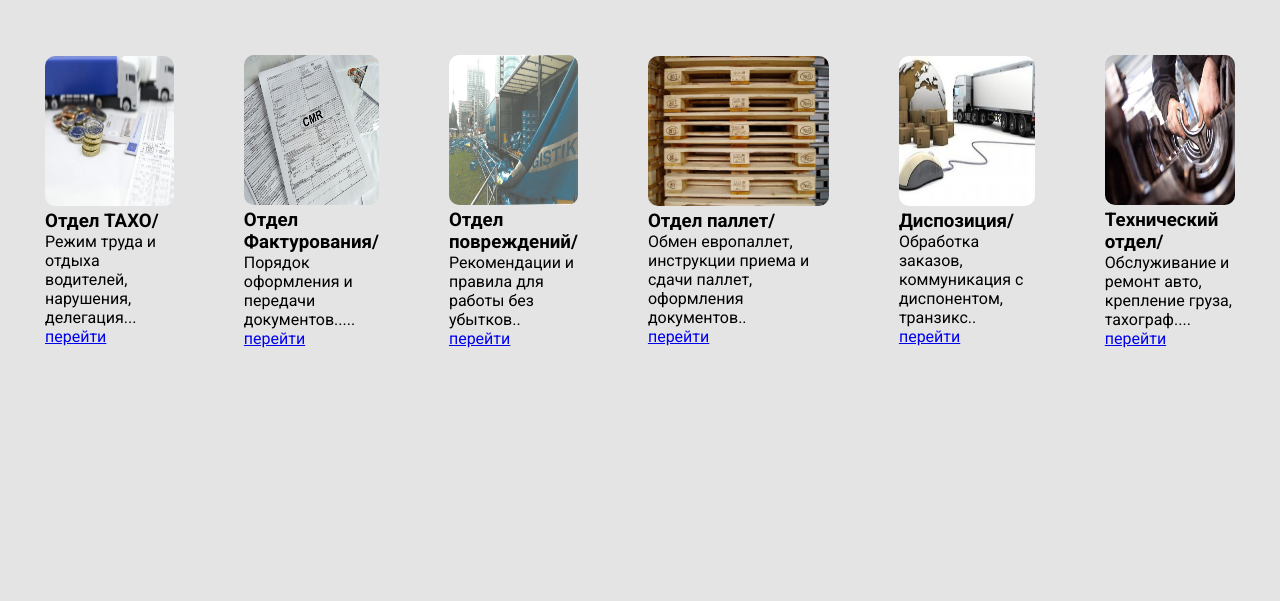
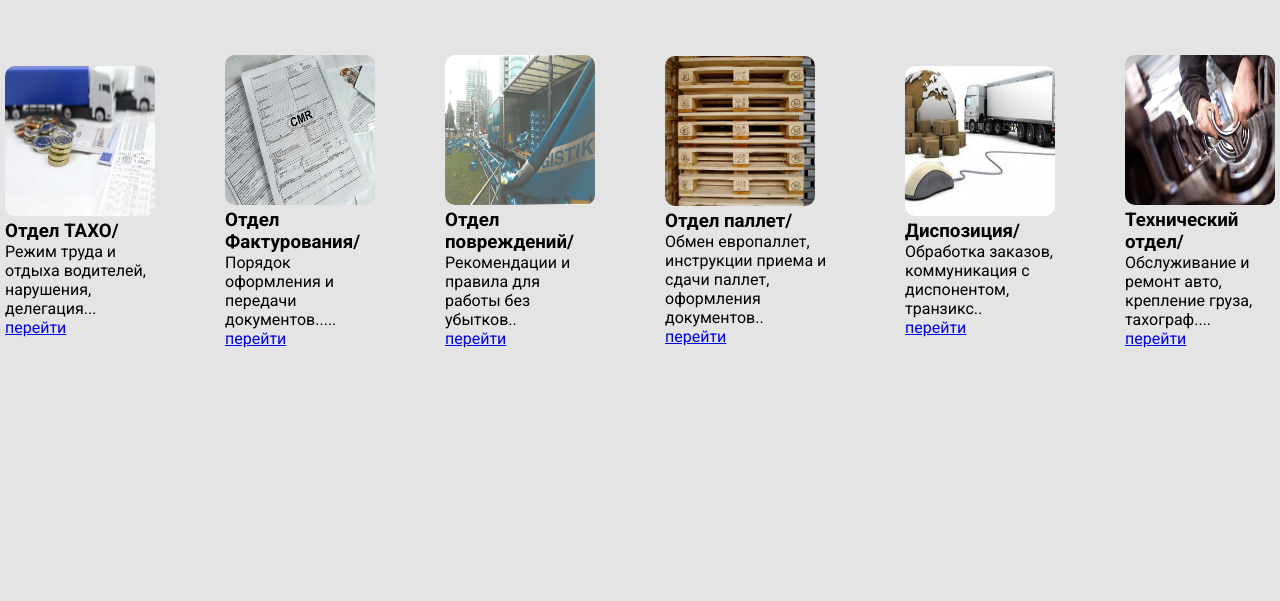
Before and after one commit to NataliaYan/ROSNER, a plain HTML site: page MAIN.html in a window 1280 px wide. Shown: the part 199-800 px from the top of the page. Drawn offline with Linux system fonts and the light colour scheme.

Commit message:
Update MAIN.html
1200px - 100vw
100% - 150px

```diff
--- a/MAIN.html
+++ b/MAIN.html
@@ -26,7 +26,7 @@
         justify-content: center;
       }
       main {
-        width: 1200px;
+        width: 100vw;
         display: flex;
         justify-content: space-between;
         align-items: center;
@@ -34,7 +34,7 @@
       }
       figure,
       img {
-        width: 100%;
+        width: 150px;
         border-radius: 10px;
 
 
```
